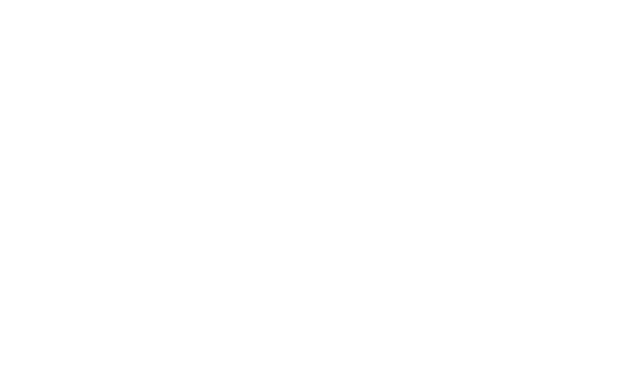
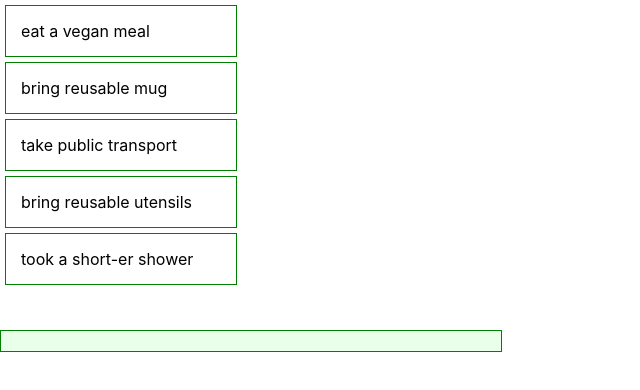
Before and after one commit to medaserenaite/earthday, a React (Create React App) app in the folder client/: page / in a window 1280 px wide. Shown: the top 390 px of the page, without its empty margins (0-640 px from the left). Built offline with nearby package versions, Linux system fonts and the light colour scheme.

Commit message:
adds basic to do task functionality

```diff
--- a/client/src/Components/Home/index.js
+++ b/client/src/Components/Home/index.js
@@ -1,14 +1,58 @@
+//Homepage - what user sees right after logging
 import React, { Component } from "react";
+import "./home.scss";
 
-class Home extends Component {
+//to be moved into json or database later
+let data = [
+  "eat a vegan meal",
+  "bring reusable mug",
+  "take public transport",
+  "bring reusable utensils",
+  "took a short-er shower"
+];
+let selectedArray = [];
+let divStyle = {};
 
+export default class Home extends Component {
+  constructor(props) {
+    super(props);
+
+    this.state = {
+      completedTasks: []
+    };
+  }
+
+  addTask(task, key) {
+    selectedArray.push(task);
+    // handle storage in db
+    let x = document.querySelectorAll(".home-container__item");
+    let selectedTask;
+    for (let i = 0; i <= x.length; i++) {
+      selectedTask = x[key];
+    }
+    console.log(selectedTask);
+    //below seems to be buggy - I'm looking into it
+    document.getElementById("donesies-task-container").appendChild(selectedTask);
+  }
   render() {
     return (
       <div className="Home">
-
-     </div>
+        <div className="home-container">
+          {data.map((task, key) => (
+            <div
+              onClick={() => this.addTask(task, key)}
+              className="home-container__item"
+              key={key}
+              style={divStyle}
+            >
+              {task}
+            </div>
+          ))}
+        </div>
+        <br />
+        <br />
+        <div id="donesies-task-container"></div>
+      </div>
     );
   }
 }
-
-export default Home;
```
